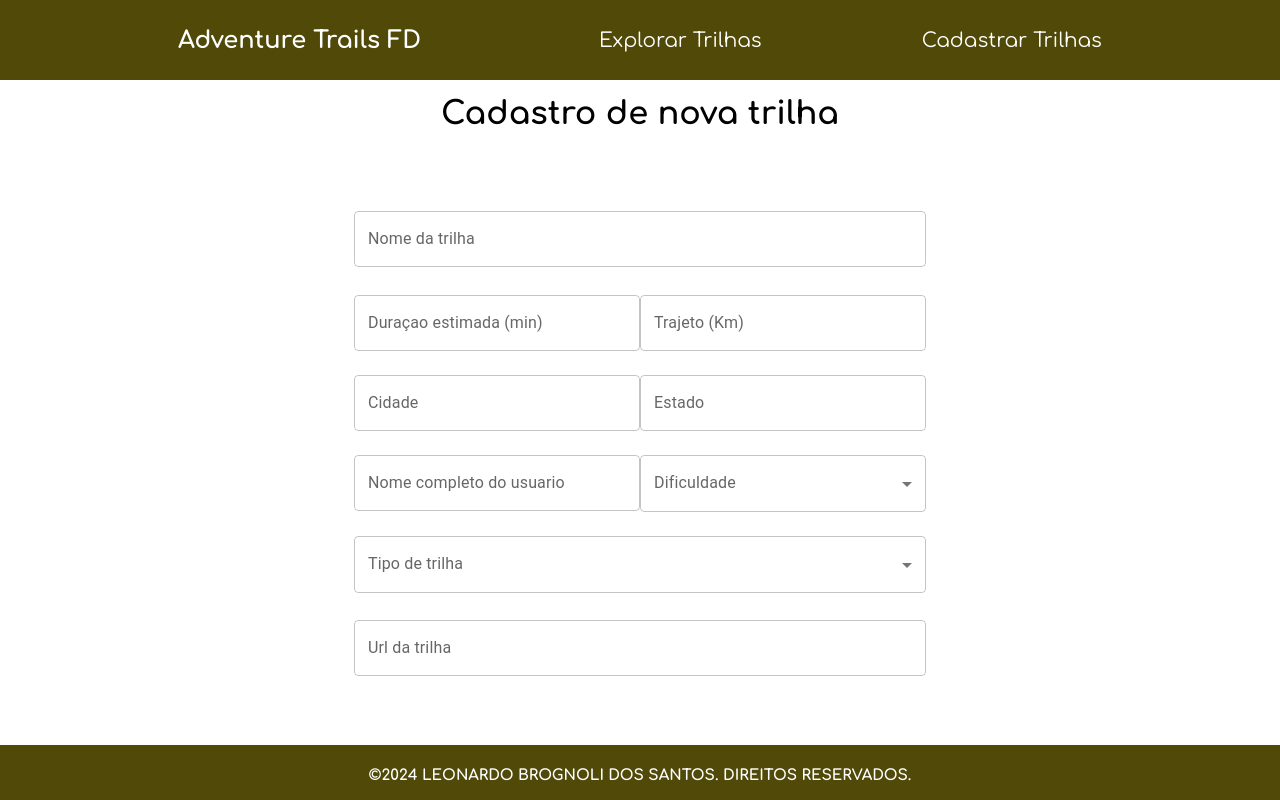
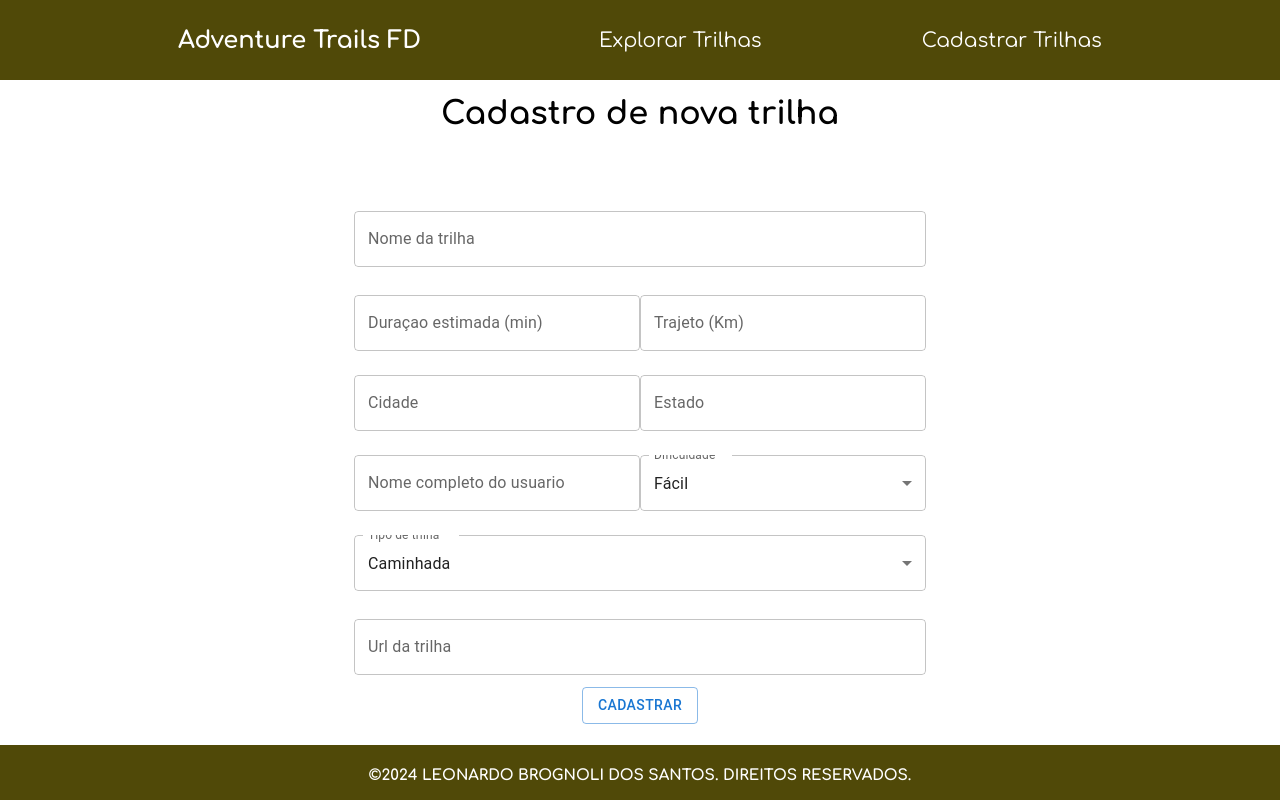
Before and after one commit to LeoSntos/adventure-trails-fd, a React (Vite) app in the folder project/: page /cadastro-trilha in a window 1280 px wide. Built offline with nearby package versions, Linux system fonts and the light colour scheme.

Commit message:
exercicio 3 (Crie a função de submissão do formulário)

```diff
--- a/project/src/App.jsx
+++ b/project/src/App.jsx
@@ -1,17 +1,17 @@
 import HeaderTrilha from "./components/HeaderTrilha";
 import Footertrilha from "./components/FooterTrilha";
 import { Outlet } from "react-router-dom";
-import {TrilhasContextProvide} from "./context/TrilhasContext"
+import {TrilhasContextProvider} from "./context/TrilhasContext"
 import "./App.css"
 
 function App() {
 
   return (
-    <TrilhasContextProvide>
+    <TrilhasContextProvider>
       <HeaderTrilha />
       <Outlet />
       <Footertrilha />
-    </TrilhasContextProvide>
+    </TrilhasContextProvider>
   )
 }
 
--- a/project/src/context/TrilhasContext.jsx
+++ b/project/src/context/TrilhasContext.jsx
@@ -1,14 +1,24 @@
-import { createContext, useState } from "react";
+import { createContext, useEffect, useState } from "react";
 import useFetch from "../hooks/useFetch"
 
 export const TrilhasContext = createContext()
 
-export const TrilhasContextProvide = ({children}) => {
-    const [trilhas, loading] = useFetch("./public/trilhas.json")
-    const [trilhas2, setTrilhas2] = useState([])
+export const TrilhasContextProvider = ({ children }) => {
+    const { data, loading } = useFetch("/trilhas.json")
+    const [trilhas, setTrilhas] = useState([])
 
-    return(
-        <TrilhasContext.Provider value={{trilhas2, setTrilhas2, trilhas, loading}}>
+    useEffect(() => {
+        if (data && data.trilhas && !loading) {
+            setTrilhas(data.trilhas)
+        }
+    })
+
+    function adicionarTrilha(trilhasData) {
+        setTrilhas((t) => [...t, trilhasData])
+    }
+
+    return (
+        <TrilhasContext.Provider value={{ trilhas, data, setTrilhas, loading, adicionarTrilha }}>
             {children}
         </TrilhasContext.Provider>
     )
--- a/project/src/hooks/useFetch.js
+++ b/project/src/hooks/useFetch.js
@@ -13,7 +13,7 @@ function useFetch(url) {
             .finally(() => setLoading(false))
     }, [url])
 
-    return [data, loading]
+    return {data, loading}
 }
 
 export default useFetch
--- a/project/src/index.css
+++ b/project/src/index.css
@@ -7,3 +7,7 @@
     overflow-x: hidden;
     font-family: "Comfortaa", sans-serif;
 }
+
+.containerIndex {
+    padding-top: 6em;
+}
--- a/project/src/pages/PaginaCadastroTrilha.jsx
+++ b/project/src/pages/PaginaCadastroTrilha.jsx
@@ -1,14 +1,22 @@
-import { TextField, MenuItem, } from '@mui/material'
+import { TextField, MenuItem, Button } from '@mui/material'
+import { TrilhasContext } from '../context/TrilhasContext'
 import styles from "./PaginaCadastroTrilha.module.css"
 import { useForm } from "react-hook-form"
+import { useContext } from 'react'
 
 function PaginaCadastroTrilha() {
     const { register, handleSubmit, formState: { errors } } = useForm()
 
+    const { adicionarTrilha } = useContext(TrilhasContext)
+
+    function onSubmit(formValue) {
+        adicionarTrilha(formValue)
+    }
+
     const Dificuldade = [
         {
-            value: 'Facil',
-            label: 'Facil',
+            value: 'Fácil',
+            label: 'Fácil',
         },
         {
             value: 'Intermediario',
@@ -41,7 +49,7 @@ function PaginaCadastroTrilha() {
 
             <h1>Cadastro de nova trilha</h1>
 
-            <form>
+            <form onSubmit={handleSubmit(onSubmit)}>
 
                 <TextField placeholder='' type='text' label="Nome da trilha" margin='normal' sx={{ width: 572, height: 60 }} {...register("nomeTrilha", {
                     required: "Insira o nome da trilha",
@@ -86,7 +94,7 @@ function PaginaCadastroTrilha() {
                     })}></TextField>
                 </div>
                 <div>
-                    <TextField type='text' label="Nome completo do usuario" margin='normal' sx={{ width: 286 }} {...register("nomeUsuario", {
+                    <TextField type='text' label="Nome completo do usuario" margin='normal' sx={{ width: 286 }} {...register("nomeDoCriador", {
                         maxLength: {
                             value: 60,
                             message: "limite de 60 caracteres"
@@ -97,6 +105,7 @@ function PaginaCadastroTrilha() {
                         select
                         label="Dificuldade"
                         margin='normal'
+                        defaultValue="Fácil"
                         sx={{ width: 286 }}
                         {...register("dificuldade", {
                             required: "Você deve selecionar uma dificuladade",
@@ -110,13 +119,13 @@ function PaginaCadastroTrilha() {
                     </TextField>
                 </div>
 
-
                 <TextField
                     select
                     label="Tipo de trilha"
                     margin='normal'
+                    defaultValue="Caminhada"
                     sx={{ width: 572, height: 60 }}
-                    {...register("tipoTrilha", {
+                    {...register("tipoDeTrilha", {
                         required: "Você deve selecionar uma dificuladade",
                     })}
                 >
@@ -128,7 +137,7 @@ function PaginaCadastroTrilha() {
                 </TextField>
 
                 <div>
-                    <TextField type='text' label="Url da trilha" margin='normal' sx={{ width: 572, height: 60 }} {...register("urlTrilha", {
+                    <TextField type='text' label="Url da trilha" margin='normal' sx={{ width: 572, height: 60 }} {...register("urlImgTrilha", {
                         maxLength: {
                             value: 300,
                             message: "A url deve conter 300 caracteres"
@@ -136,6 +145,7 @@ function PaginaCadastroTrilha() {
                     })}></TextField>
                 </div>
 
+                <Button variant='outlined' type='submit'>Cadastrar</Button>
             </form>
         </div>
     )
--- a/project/src/pages/PaginaCadastroTrilha.module.css
+++ b/project/src/pages/PaginaCadastroTrilha.module.css
@@ -5,3 +5,9 @@
     align-items: center;
     gap: 4em;
 }
+
+form {
+    display: flex;
+    flex-direction: column;
+    align-items: center;
+}
--- a/project/src/pages/PaginaInicial.module.css
+++ b/project/src/pages/PaginaInicial.module.css
@@ -13,8 +13,6 @@
     align-items: center;
     gap: 50px;
 }
-
-
 
 /* parte inferior */
 
```
Also changed, not shown: project/src/pages/PaginaListaTrilhas.module.css (deleted).
